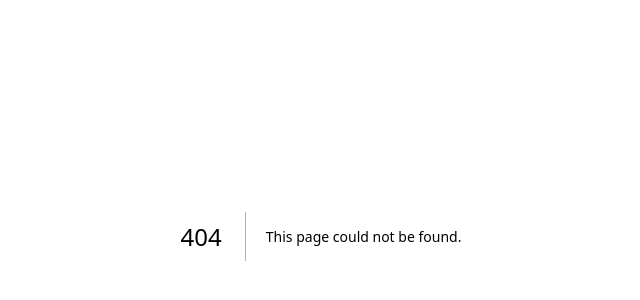
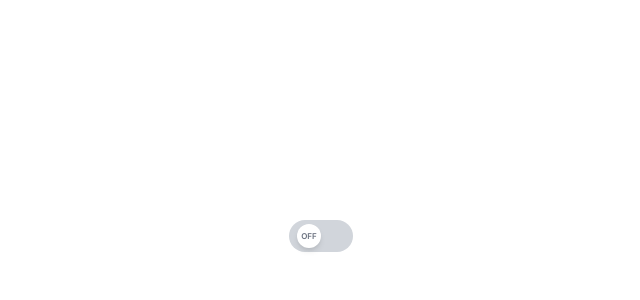
Before and after one commit to rajendra-dhaka/frontend-machine-coding, a Next.js app: page /progress-bar in a window 1280 px wide. Before the commit this address had no page. Shown: the part 164-464 px from the top of the page, without its empty margins (319-959 px from the left). Built offline with nearby package versions, Linux system fonts and the light colour scheme.

Commit message:
added progress bar and toggle button

```diff
--- a/src/app/file-explorer/page.tsx
+++ b/src/app/file-explorer/page.tsx
@@ -1,3 +1,4 @@
+"use client";
 import React from "react";
 import FileExplorerData from "@/data/fileExplorerData.json";
 import { FileExplorerItem } from "@/components";
--- a/src/app/page.tsx
+++ b/src/app/page.tsx
@@ -25,7 +25,7 @@ export default function Home() {
       <div className="w-full grid grid-cols-1 md:grid-cols-3 lg:grid-cols-4 gap-4">
         <Button text="File Explorer" link="/file-explorer" />
         <Button text="Interactive Shape" link="/interactive-shape" />
-        <Button text="Hello" link="/" />
+        <Button text="Progress Bar" link="/progress-bar" />
         <Button text="World" link="/" />
         <Button text="Hello" link="/" />
         <Button text="World" link="/" />
--- /dev/null
+++ b/src/app/progress-bar/page.tsx
@@ -0,0 +1,22 @@
+"use client";
+import { ProgressBar, ToggleButton } from "@/components";
+import React, { useCallback, useEffect, useState } from "react";
+
+const Page = () => {
+  const [showProgress, setShowProgress] = useState(false);
+
+  const handleToggle = useCallback((isOn: boolean) => {
+    setShowProgress(isOn);
+  }, []);
+
+  return (
+    <div className="min-h-screen flex items-center justify-center">
+      <div className="flex flex-col items-center gap-8">
+        {showProgress && <ProgressBar />}
+        <ToggleButton onToggleOn={handleToggle} />
+      </div>
+    </div>
+  );
+};
+
+export default Page;
--- /dev/null
+++ b/src/components/ProgressBar.tsx
@@ -0,0 +1,31 @@
+"use client";
+import React, { useEffect, useState } from "react";
+
+const ProgressBar = () => {
+  const [progress, setProgress] = useState(0);
+
+  useEffect(() => {
+    const timer = setInterval(() => {
+      setProgress((prev) => {
+        if (prev === 100) {
+          clearInterval(timer);
+        }
+
+        return Math.min(100, prev + 5);
+      });
+    }, 200);
+
+    return () => clearInterval(timer);
+  }, []);
+
+  return (
+    <div className="h-4 w-96 rounded-md overflow-hidden border-2 border-neutral-400">
+      <div
+        className="h-full w-full bg-green-400"
+        style={{ transform: `translate(${progress - 100}%)` }}
+      ></div>
+    </div>
+  );
+};
+
+export default ProgressBar;
--- /dev/null
+++ b/src/components/ToggleButton.tsx
@@ -0,0 +1,43 @@
+"use client";
+import { useState } from "react";
+
+const ToggleButton = ({
+  onToggleOn,
+}: {
+  onToggleOn: (isOn: boolean) => void;
+}) => {
+  const [isOn, setIsOn] = useState(false);
+
+  const handleToggle = () => {
+    setIsOn((prevState) => {
+      const newState = !prevState;
+      onToggleOn(newState);
+      return newState;
+    });
+  };
+
+  return (
+    <div
+      className={`flex items-center cursor-pointer w-16 h-8 rounded-full ${
+        isOn ? "bg-green-500" : "bg-gray-300"
+      }`}
+      onClick={handleToggle}
+    >
+      <div
+        className={`w-6 h-6 rounded-full bg-white shadow-md flex items-center justify-center transform transition-transform ${
+          isOn ? "translate-x-8 rotate-360" : "translate-x-2 rotate-0"
+        }`}
+      >
+        <span
+          className={`text-[0.5rem] font-semibold ${
+            isOn ? "text-green-500" : "text-gray-500"
+          }`}
+        >
+          {isOn ? "ON" : "OFF"}
+        </span>
+      </div>
+    </div>
+  );
+};
+
+export default ToggleButton;
--- a/src/components/index.ts
+++ b/src/components/index.ts
@@ -1 +1,3 @@
 export { default as FileExplorerItem } from "@/components/FileExplorerItem";
+export { default as ProgressBar } from "@/components/ProgressBar";
+export { default as ToggleButton } from "@/components/ToggleButton";
```
